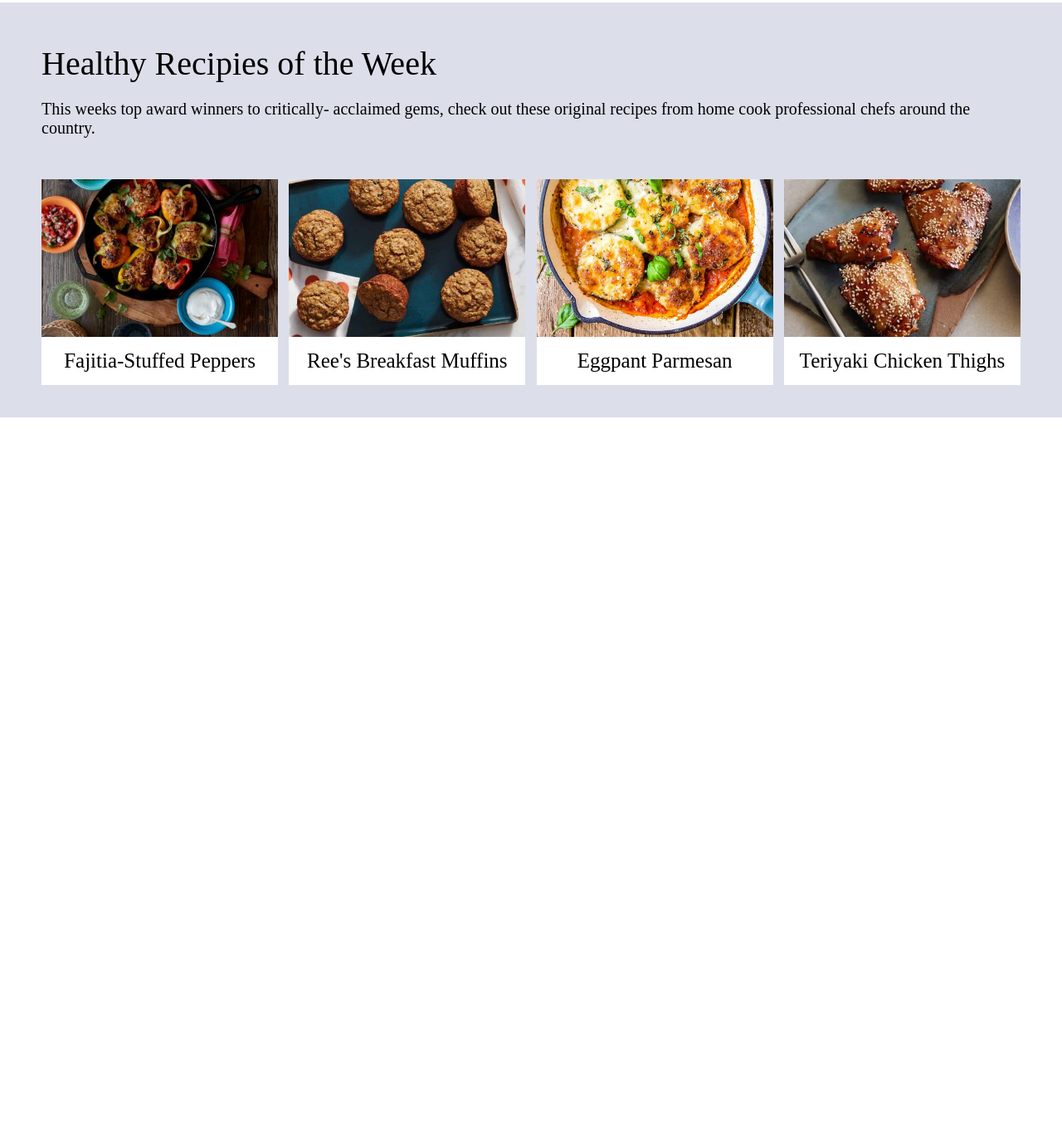
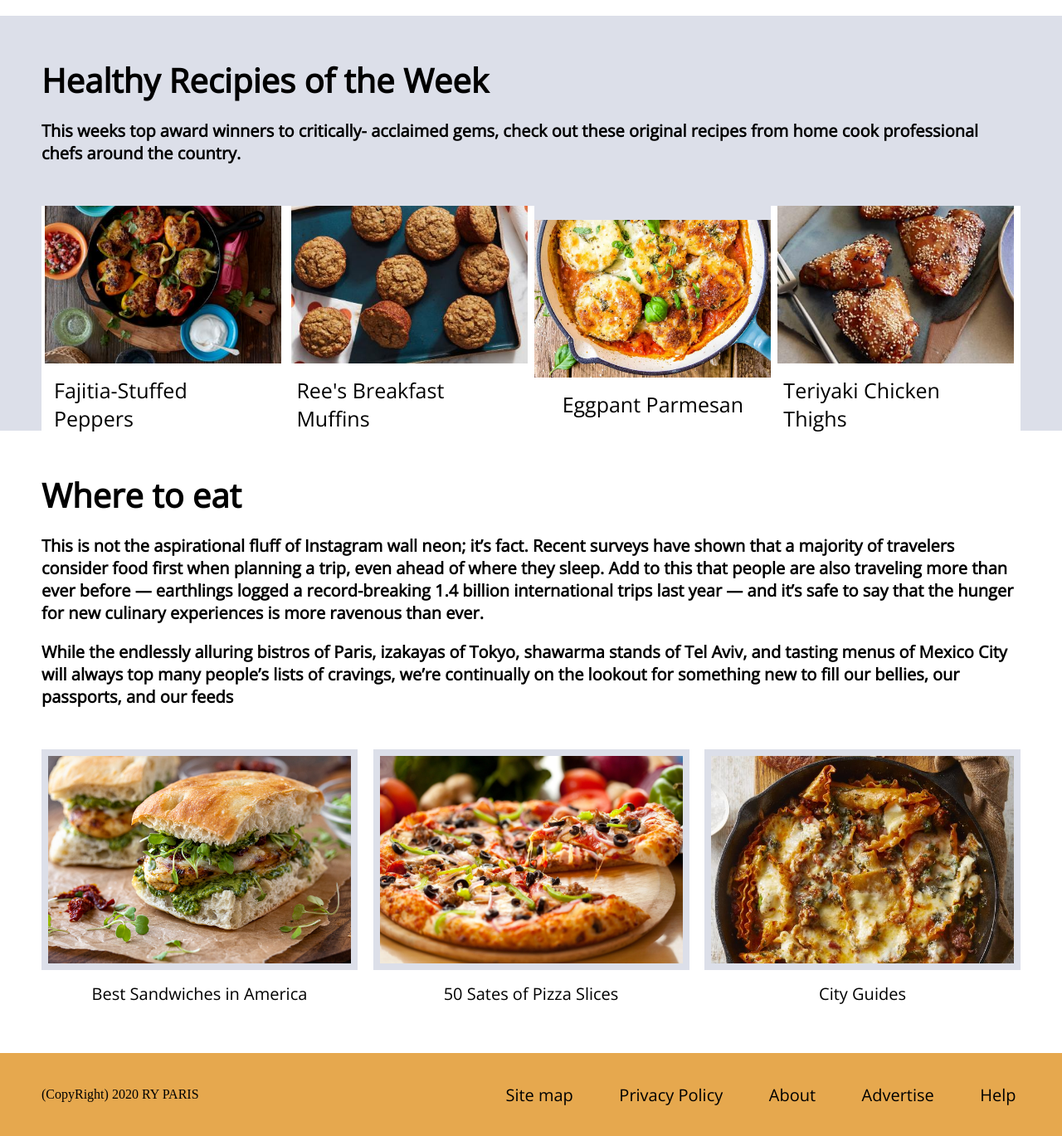
Before and after one commit to JaxonKnight28/RY-Paris-Project, a plain HTML site: page index.html in a window 1280 px wide. Shown: the part 1263-2632 px from the top of the page at 83% size. Before the commit the page ends 1766 px from the top, so only its background shows below. Drawn offline with nearby package versions, Linux system fonts and the light colour scheme.

Commit message:
finished up the page, just need to adjust the fonts

```diff
--- a/css/style.css
+++ b/css/style.css
@@ -19,6 +19,7 @@ body {
     display: flex;
     flex-grow: 2;
     align-items: center;
+    font-family: 'Open Sans', sans-serif;
 }
 
 .menuItem {
@@ -43,6 +44,7 @@ body {
     margin-bottom: 40px;
     padding: 10px;
     font-size: 40px;
+    font-family: 'Noto Sans JP', sans-serif;
 }
 
 #categories {
@@ -54,10 +56,14 @@ body {
 .heading {
     margin-bottom: 20px;
     font-size: 40px;
+    font-family: 'Open Sans', sans-serif;
+    font-weight: bolder;
 }
 
 .bodyText {
     font-size: 20px;
+    font-family: 'Open Sans', sans-serif;
+    font-weight: bold;
 }
 
 #picContainer {
@@ -83,6 +89,7 @@ body {
 }
 
 .wordPic > div {
+    font-family: 'Open Sans', sans-serif;
     font-size: 20px;
     margin-top: 15px;
 }
@@ -130,6 +137,59 @@ div.whiteWords {
 }
 
 .whiteWords > div {
+    font-family: 'Open Sans', sans-serif;
     font-size: 25px;
     padding: 15px;
 }
+
+#lastWhite {
+    height: 700px;
+    display: flex;
+    flex-direction: column;
+}
+
+#whereEat {
+    padding: 50px;
+    display: flex;
+    flex-direction: column;
+}
+
+#space {
+   padding-top: 20px;
+}
+
+#lastImg {
+    display: flex;
+    padding-left: 50px;
+    padding-right: 50px;
+    justify-content: space-between;
+}
+
+.borderPic {
+    width: 365px;
+    height: 250px;
+    object-fit: cover;
+    object-position: 100% 10%;
+    border: 8px rgb(220, 223, 233) solid;
+}
+
+#bottom {
+    display: flex;
+    height: 100px;
+    margin-top: 50px;
+    padding-left: 50px;
+    justify-content: space-between;
+    align-items: center;
+    background-color: rgb(230, 168, 78);
+}
+
+#copy {
+    flex-grow:4;
+}
+
+#bottomNav {
+    flex-grow:3;
+    display: flex;
+    justify-content: space-around;
+    font-family: 'Open Sans', sans-serif;
+}
--- a/index.html
+++ b/index.html
@@ -6,6 +6,10 @@
     <meta http-equiv="X-UA-Compatible" content="IE=edge">
     <meta name="viewport" content="width=device-width, initial-scale=1.0">
     <link rel="stylesheet" href="css/style.css">
+    <link rel="preconnect" href="https://fonts.googleapis.com">
+    <link rel="preconnect" href="https://fonts.gstatic.com" crossorigin>
+    <link href="https://fonts.googleapis.com/css2?family=Noto+Sans+JP:wght@900&family=Open+Sans:wght@300&display=swap"
+        rel="stylesheet">
     <title>Document</title>
 </head>
 
@@ -78,6 +82,52 @@
         </div>
     </div>
 
+    <div id="lastWhite">
+        <div id="whereEat">
+            <div class="heading">Where to eat</div>
+            <div class="bodyText">
+                This is not the aspirational fluff of Instagram wall neon; it’s fact. Recent surveys have shown that a
+                majority of travelers consider food first when planning a trip, even ahead of where they sleep. Add to
+                this that people are also traveling more than ever before — earthlings logged a record-breaking 1.4
+                billion international trips last year — and it’s safe to say that the hunger for new culinary
+                experiences is more ravenous than ever. </div>
+            <div class="bodyText" id="space">While the endlessly alluring bistros of Paris, izakayas of
+                Tokyo, shawarma stands of Tel Aviv, and
+                tasting menus of Mexico City will always top many people’s lists of cravings, we’re continually on the
+                lookout for something new to fill our bellies, our passports, and our feeds
+            </div>
+        </div>
+
+        <div id="lastImg">
+            <div class="wordPic">
+                <img src="./images/grilled-chicken-sandwich.jpg" alt="grilled-chicken-sandwich" class="borderPic">
+                <div>Best Sandwiches in America</div>
+            </div>
+            <div class="wordPic">
+                <img src="./images/pizza.jpeg" alt="pizza" class="borderPic">
+                <div>50 Sates of Pizza Slices</div>
+            </div>
+            <div class="wordPic">
+                <img src="./images/meal.jpg" alt="meal" class="borderPic">
+                <div>City Guides</div>
+            </div>
+        </div>
+    </div>
+
+    <div id="bottom">
+        <div id="copy">(CopyRight) 2020 RY PARIS</div>
+        <div id="bottomNav">
+            <div class="menuItem">Site map</div>
+            <div class="menuItem">Privacy Policy</div>
+            <div class="menuItem">About</div>
+            <div class="menuItem">Advertise</div>
+            <div class="menuItem">Help</div>
+        </div>
+    </div>
+
+    </div>
+    </div>
+
 
 
 
```
Also changed, not shown: images/grilled-chicken-sandwich.jpg (added), images/meal.jpg (added).
